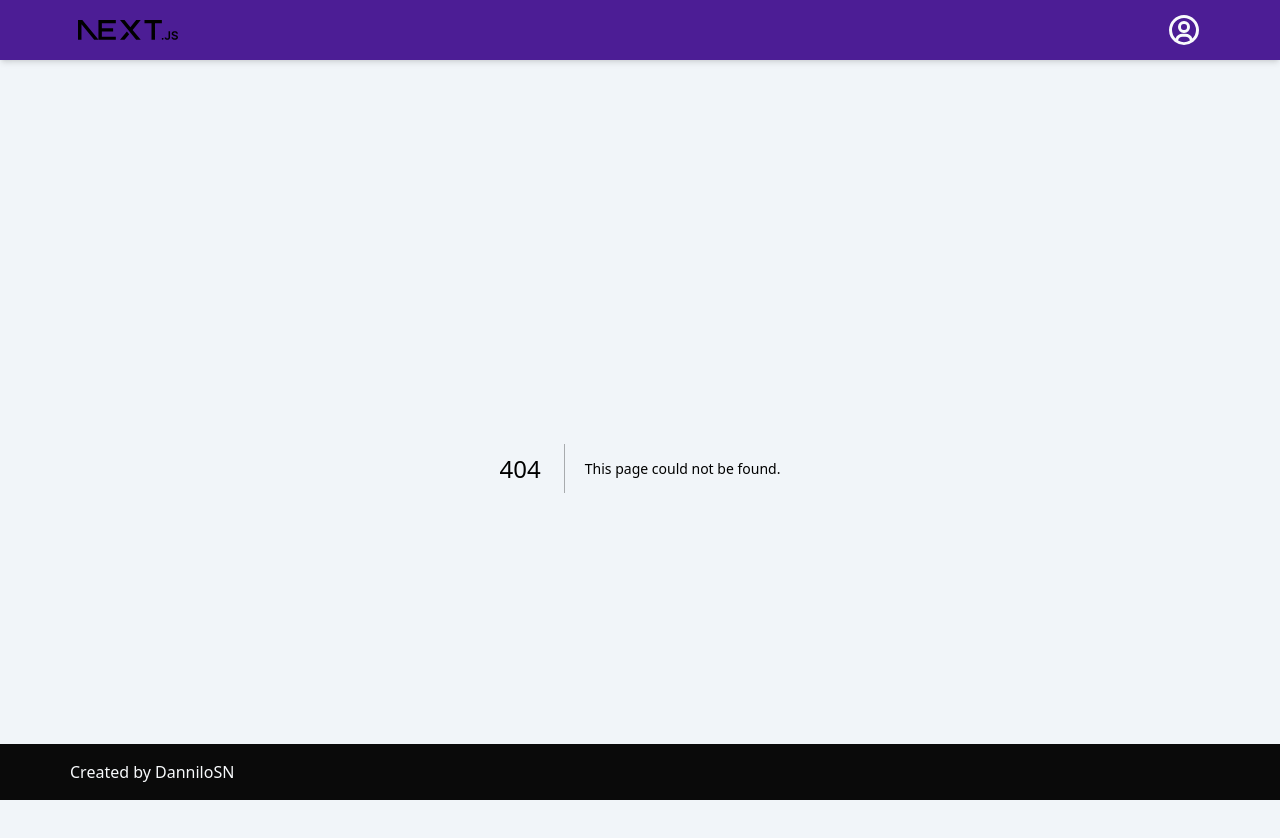
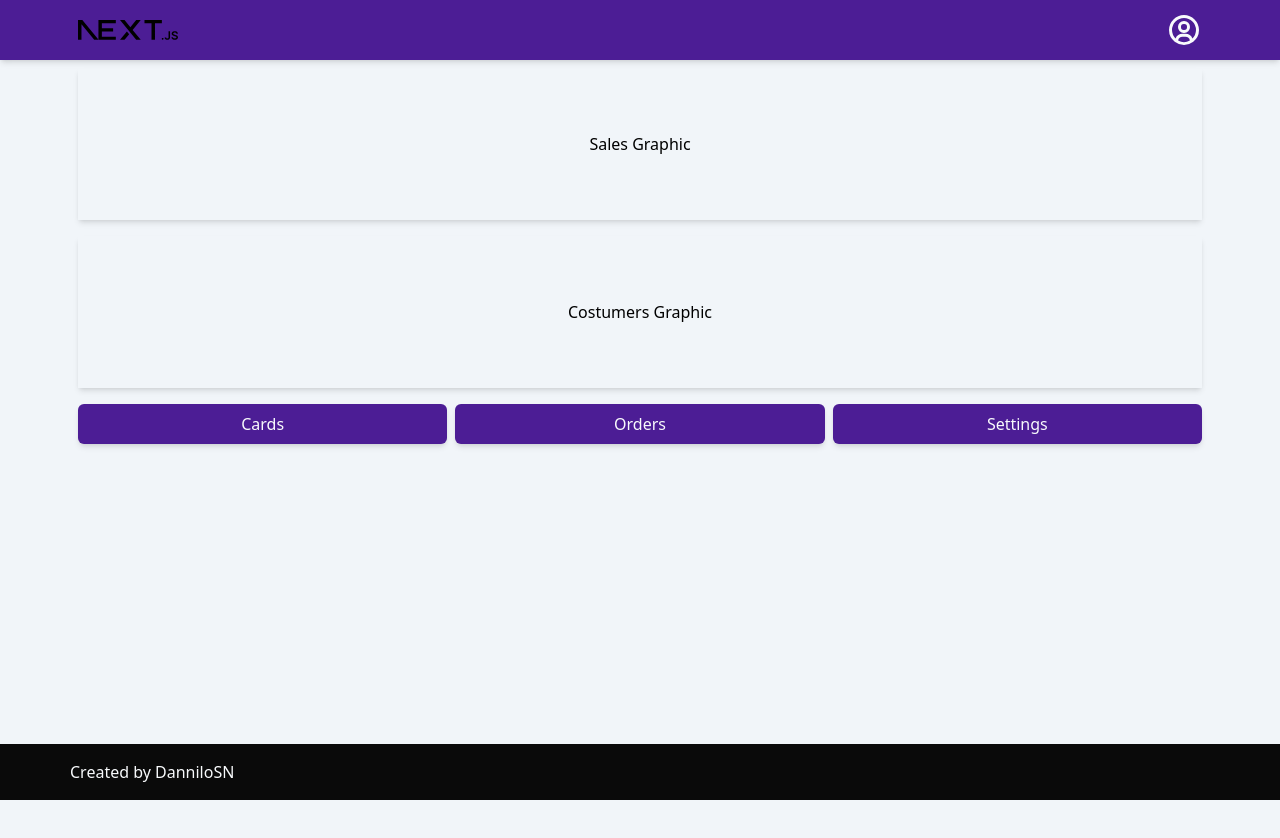
Before and after one commit to DanniloSN/tcg-store-front, a Next.js app: page /store in a window 1280 px wide. Before the commit this address had no page. Shown: the top 838 px of the page. After the commit the page ends 800 px from the top, so only its background shows below. Built offline with nearby package versions, Linux system fonts and the light colour scheme.

Commit message:
Some empty pages created

```diff
--- /dev/null
+++ b/src/app/cards/[id]/page.tsx
@@ -0,0 +1,3 @@
+export default function Card({ params }: { params: { id: string }}) {
+  return <h1>Card {params.id} Page</h1>
+}
--- /dev/null
+++ b/src/app/cards/page.tsx
@@ -0,0 +1,46 @@
+'use client'
+import Button from '@/components/atoms/button'
+import Img from '@/components/atoms/img'
+import { useRouter } from 'next/navigation'
+import useSWRInfinite from 'swr/infinite'
+
+export default function Cards() {
+  const router = useRouter()
+
+  const getKey = (pageIndex: any, previousPageData: string | any[]) => {
+    if (previousPageData && !previousPageData.length) return null
+    return `cards/catalog?page=${pageIndex + 1}`
+  }
+
+  const fetcher = async (url: string) => {
+    return (await fetch(`http://localhost/api/${url}`)).json()
+  }
+
+  const { data, isLoading, setSize } = useSWRInfinite(getKey, fetcher)
+
+  return (
+    <>
+      <div className='grid gap-2 grid-cols-2 sm:grid-cols-3 md:grid-cols-4'>
+        {data?.map((page, pageIndex) =>
+          page?.map((card, cardIndex) => (
+            <Img
+              key={`${pageIndex}-${cardIndex}`}
+              src={card.image}
+              alt={card.name}
+              loading='lazy'
+              onClick={() => router.push(`cards/${card.id}`)}
+            />
+          ))
+        )}
+      </div>
+      <br />
+      {data?.length ? (
+        <Button onClick={() => setSize((old) => old + 1)} disabled={isLoading}>
+          {isLoading ? 'Loading...' : 'Load More'}
+        </Button>
+      ) : (
+        <h1>Loading cards</h1>
+      )}
+    </>
+  )
+}
--- a/src/app/page.tsx
+++ b/src/app/page.tsx
@@ -1,42 +1,12 @@
 'use client'
 import Button from '@/components/atoms/button'
-import Img from '@/components/atoms/img'
-import useSWRInfinite from 'swr/infinite'
+import { useRouter } from 'next/navigation'
 
 export default function Home() {
-  const getKey = (pageIndex: any, previousPageData: string | any[]) => {
-    if (previousPageData && !previousPageData.length) return null
-    return `cards/catalog?page=${pageIndex + 1}`
-  }
-
-  const fetcher = async (url: string) => {
-    return (await fetch(`http://localhost/api/${url}`)).json()
-  }
-
-  const { data, isLoading, setSize } = useSWRInfinite(getKey, fetcher)
-
+  const router = useRouter()
   return (
     <>
-      <div className='grid gap-2 grid-cols-2 sm:grid-cols-3 md:grid-cols-4'>
-        {data?.map((page, pageIndex) =>
-          page?.map((card, cardIndex) => (
-            <Img
-              key={`${pageIndex}-${cardIndex}`}
-              src={card.image}
-              alt={card.name}
-              loading='lazy'
-            />
-          ))
-        )}
-      </div>
-      <br />
-      {data?.length ? (
-        <Button onClick={() => setSize((old) => old + 1)} disabled={isLoading}>
-          {isLoading ? 'Loading...' : 'Load More'}
-        </Button>
-      ) : (
-        <h1>Loading cards</h1>
-      )}
+      <Button onClick={() => router.push('cards')}>Cards</Button>
     </>
   )
 }
--- /dev/null
+++ b/src/app/store/cards/page.tsx
@@ -0,0 +1,3 @@
+export default function Cards() {
+  return <h1>Cards management</h1>
+}
--- /dev/null
+++ b/src/app/store/orders/page.tsx
@@ -0,0 +1,3 @@
+export default function Orders() {
+  return <h1>Orders management</h1>
+}
--- /dev/null
+++ b/src/app/store/page.tsx
@@ -0,0 +1,22 @@
+'use client'
+import Button from '@/components/atoms/button'
+import { useRouter } from 'next/navigation'
+
+export default function Store() {
+  const router = useRouter()
+  return (
+    <>
+      <div className='shadow-md flex justify-center items-center py-16'>
+        Sales Graphic
+      </div>
+      <div className='shadow-md flex justify-center items-center py-16 mt-4'>
+        Costumers Graphic
+      </div>
+      <div className='grid gap-2 grid-cols-1 sm:grid-cols-2 md:grid-cols-3 mt-4'>
+        <Button onClick={() => router.push('store/cards')}>Cards</Button>
+        <Button onClick={() => router.push('store/orders')}>Orders</Button>
+        <Button onClick={() => router.push('store/settings')}>Settings</Button>
+      </div>
+    </>
+  )
+}
--- /dev/null
+++ b/src/app/store/settings/page.tsx
@@ -0,0 +1,3 @@
+export default function Settings() {
+  return <h1>Settings management</h1>
+}
```
